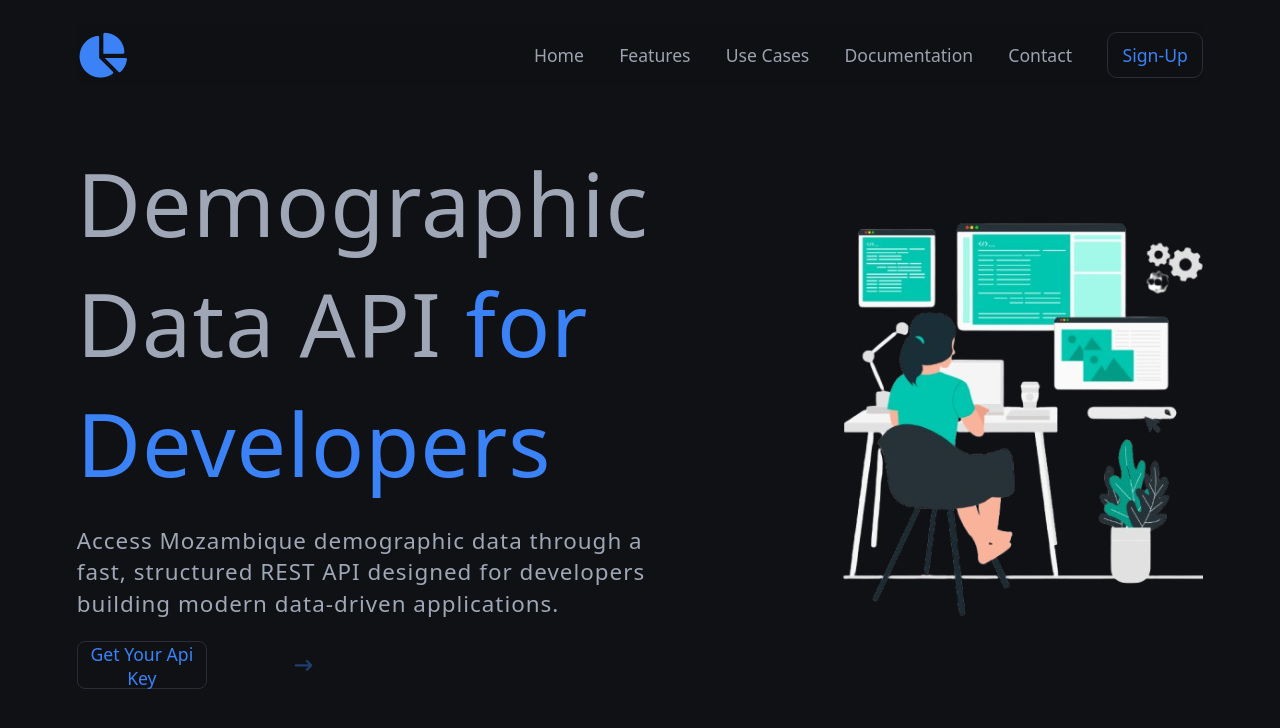
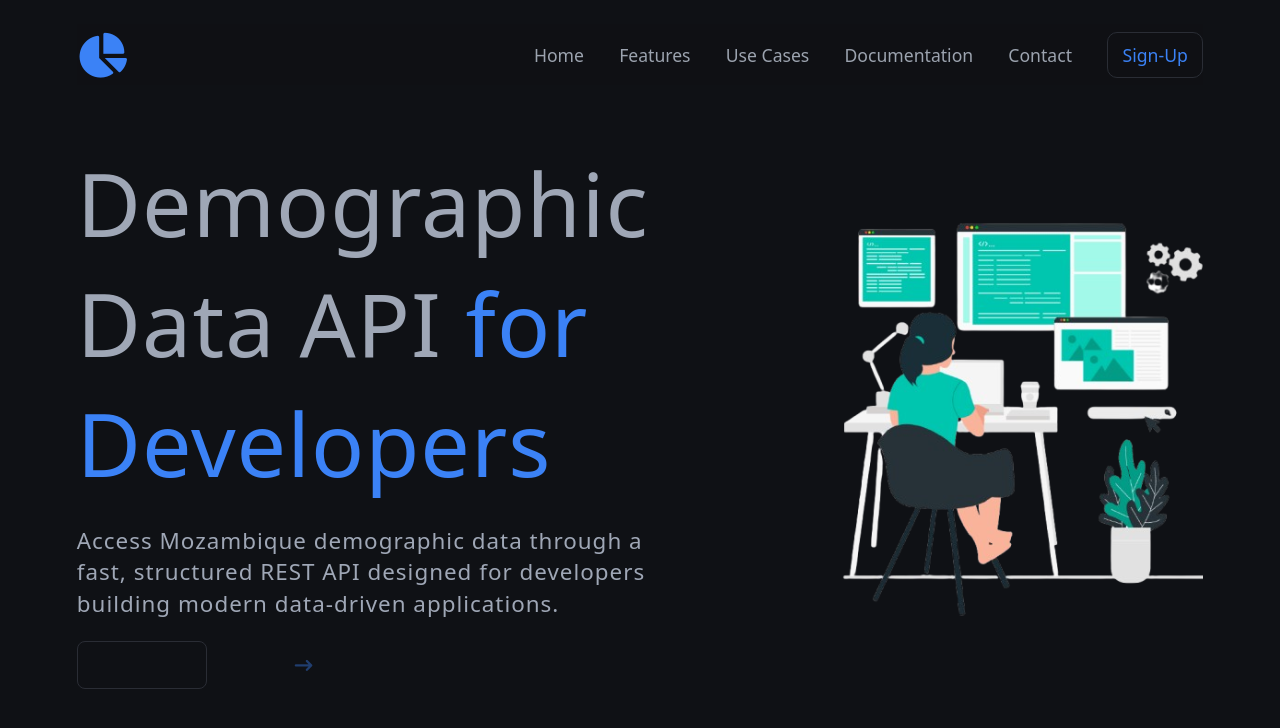
Before and after one commit to itsgaspr/api-landingpage, a React (Vite) app: page / in a window 1280 px wide. Shown: the top 728 px of the page. Built offline with nearby package versions, Linux system fonts and the light colour scheme.

Commit message:
feat: add props to button for getting api-key

```diff
--- a/src/components/Api-Key-Button.jsx
+++ b/src/components/Api-Key-Button.jsx
@@ -1,7 +1,7 @@
-export default function KeyCta() {
+export default function KeyCta({text}) {
     return (
         <button className="api-key-cta">
-            get your api Key
+            {text}
         </button>
     )
 }
```
